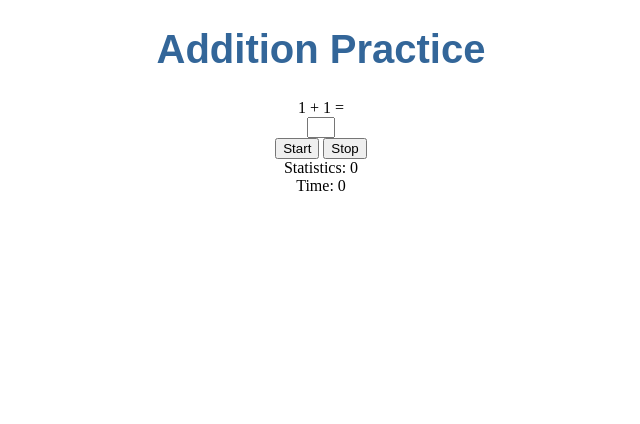
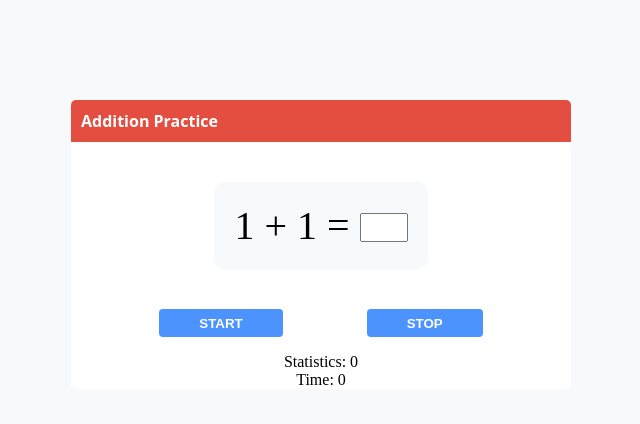
Before and after one commit to extendswind/AdditionPractice, an Electron app: page index.html in a window 800 px wide. Shown: the whole page, without its empty margins (79-719 px from the left). Drawn offline with Linux system fonts and the light colour scheme.

Commit message:
initial function finished

```diff
--- a/css/plus.css
+++ b/css/plus.css
@@ -1,18 +1,68 @@
+/* Application-wide Styles */
 
-/* Application-wide Styles */
 h1 {
-  color: #369;
-  font-family: Arial, Helvetica, sans-serif;
-  font-size: 250%;
-  text-align: center;
+  color: white;
+  font-family: sans;
+  font-size: 100%;
+  border-radius: 5px 5px 0px 0px;
+  background: #E44E40;
+  text-align: left;
+  padding: 10px;
 }
 
 body {
-    text-align: center;
-    margin-left:auto;
-    margin-right:auto;
+  background: #F8F9FA;
+  text-align: center;
+  margin-left: auto;
+  margin-right: auto;
+  margin-top: 100px;
+}
+
+div.innerBody {
+  border-radius: 5px;
+  margin: 0 auto;
+  margin-top: 0px;
+  background: white;
+  width: 500px;
+  height: 100%;
+  margin-top: 0;
 }
 
 input {
-    width: 20px;
+  width: 2em;
+  vertical-align: middle;
+  margin-bottom: 0.2em;
+  font-size: 0.5em;
 }
+
+.question {
+  font-size: 250%;
+  color: black;
+  vertical-align: bottom;
+  background: #F8F9FA;
+  width: max-content;
+  align-self: center;
+  padding: 20px;
+  border-radius: 10px;
+  align-content: center;
+  align-items: center;
+  margin-left: auto;
+  margin-right: auto;
+  margin-top: 1em;
+  margin-bottom: 1em;
+}
+
+.button-line {
+  margin-bottom: 1em;
+}
+
+.button {
+  background: #4D93FD;
+  color: white;
+  padding: 0.5em 3em 0.5em 3em;
+  border: none;
+  border-radius: 0.3em;
+  font-weight: bold;
+  margin-left: 3em;
+  margin-right: 3em;
+}
--- a/index.html
+++ b/index.html
@@ -11,7 +11,7 @@
 
     var rightNum = 0;
     var timerCount = 0;
-    var isTimerStop = false;
+    var isTimerStop = true;
 
     function limitNumberOnly(e){
       // only accept number input
@@ -27,8 +27,8 @@
       num2 = parseInt(document.getElementById("num2").innerText)
       if(result == num1 + num2){
         document.getElementById("result").value = ""
-        document.getElementById("num1").innerText = Math.round(Math.random()*90 + 10)
-        document.getElementById("num2").innerText = Math.round(Math.random()*90 + 10)
+        document.getElementById("num1").innerText = Math.round(Math.random()*50 + 10)
+        document.getElementById("num2").innerText = Math.round(Math.random()*50 + 10)
         rightNum += 1
         document.getElementById('rightNum').innerText = rightNum
       }
@@ -36,7 +36,7 @@
 
 
     function timerCountFun(){
-      if(isTimerStop == true){
+      if(isTimerStop == false){
         return ;
       }
       document.getElementById('timer').innerText = timerCount
@@ -47,34 +47,37 @@
     function startBtnClickEvent(){
       timerCount = 0;
       rightNum = 0;
-      isTimerStop = false;
       document.getElementById('rightNum').innerText = rightNum
+      if(isTimerStop == true){
         timerCountFun();
+      }
+      isTimerStop = true;
     }
 
       function stopBtnClickEvent() {
-      isTimerStop = true;
+        isTimerStop = false;
       }
 
     </script>
 
   <body>
+    <div class="innerBody">
       <h1>Addition Practice</h1>
 
       <div class="question">
         <label id="num1">1</label> <label>+</label> <label id="num2">1</label> <label>=</label>
+        <input id="result" onkeyup="inputKeyUpEvent()" onkeypress="limitNumberOnly(event)" />
       </div>
-    <input id="result" onkeyup="inputKeyUpEvent()" onkeypress="limitNumberOnly(event)" />
-    <div class="button">
-      <button id="startBtn" onclick="startBtnClickEvent()">Start</button>
-      <button id="stopBtn" onclick="stopBtnClickEvent()">Stop</button>
+      <div class="button-line">
+        <button class="button" id="startBtn" onclick="startBtnClickEvent()">START</button>
+        <button class="button" id="stopBtn" onclick="stopBtnClickEvent()">STOP</button>
       </div>
       <div style="overflow: hidden;">
         <label id="statistics">Statistics: </label>
         <label id="rightNum">0</label>
       </div>
-    <div style="overflow: hidden;">  Time: <label id="timer">0</label> </div>
-
+      <div style="overflow: hidden;"> Time: <label id="timer">0</label> </div>
+    </div>
 
     <script>
       // You can also require other files to run in this process
```
Lines whose indentation alone changed are shown as unchanged.
